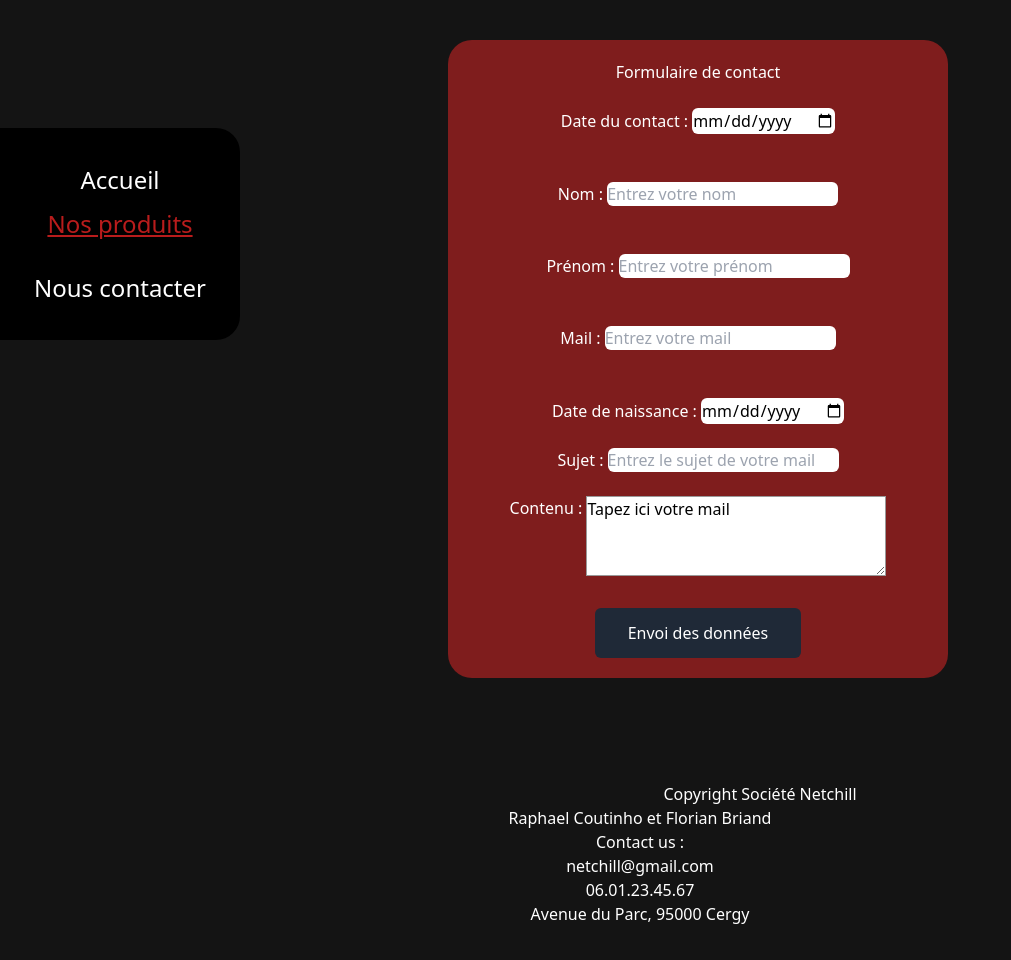
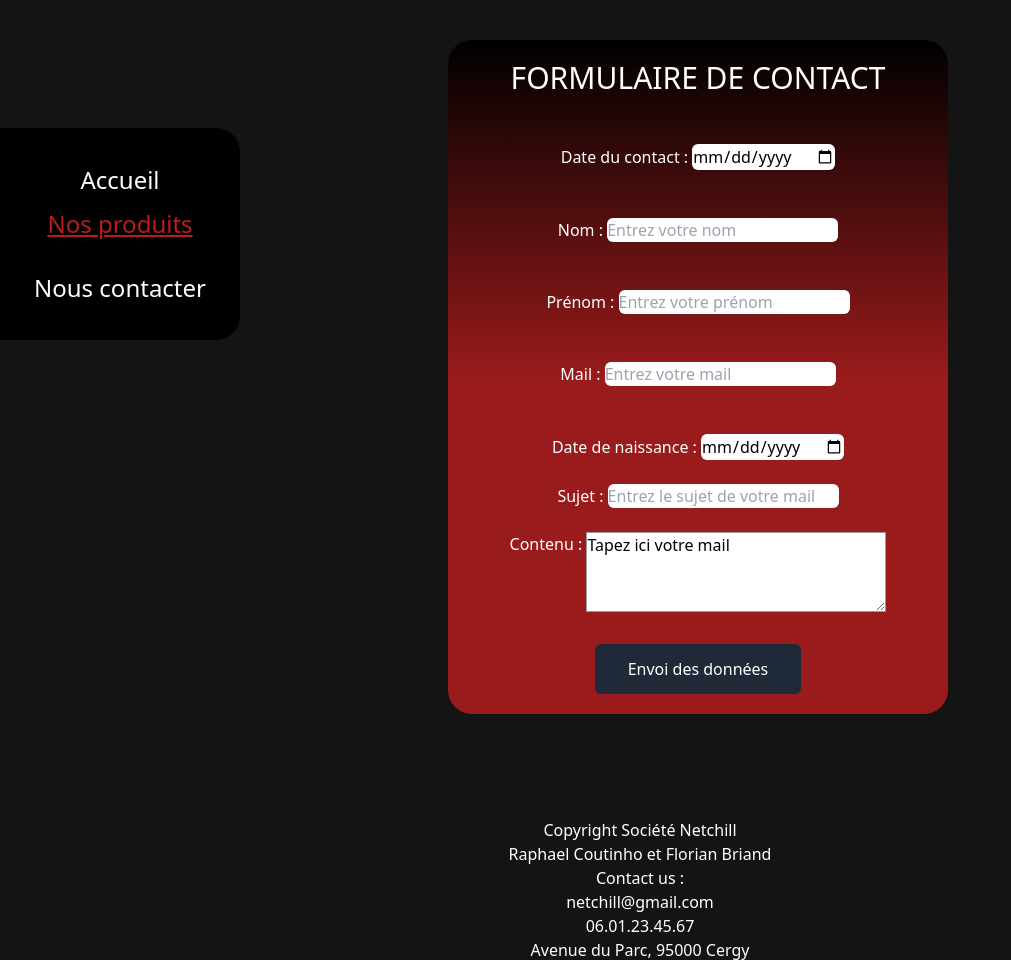
Before and after one commit to FlorianBriand/Site_e-commerce_films_series, a PHP site: page /contact.php in a window 1280 px wide. Shown: the part 76-1036 px from the top of the page, without its empty margins (0-1011 px from the left). Before the commit the page ends 1000 px from the top, so only its background shows below. Run offline with PHP 8.4, Linux system fonts and the light colour scheme; data that the repository does not hold is empty.

Commit message:
modif css

```diff
--- a/contact.php
+++ b/contact.php
@@ -55,9 +55,11 @@ if (isset($valider)) {
    include "menu.php";
    ?>
    <section>
-      <article class="mt-10 bg-red-900 p-5 rounded-3xl" style="margin-left:35%;text-align:center;height:auto;">
+      <article class="mt-10 bg-gradient-to-t from-red-800 via-red-800 to-black p-5 rounded-3xl" style="margin-left:35%;text-align:center;height:auto;">
          <form class="text-white " action="" method="POST">
-            <lengend class="">Formulaire de contact</legend>
+            <lengend class="">
+               <div class="text-3xl uppercase ">Formulaire de contact</div>
+               </legend>
                <br><br>
                <label for="Datecontact">Date du contact :</label>
                <input class="text-black rounded-md" type="date" id="date1" name="date1" placeholder="Entrez la date du contact" /><br>
--- a/deconnexion.php
+++ b/deconnexion.php
@@ -9,8 +9,8 @@ include "head.php";
     include "header.php";
     include "menu.php";
     ?>
+
     <span class="text-green-500 text-2xl">Déconnexion réussie</span>
-
 
 </body>
 
--- a/index.php
+++ b/index.php
@@ -11,10 +11,6 @@ include "head.php";
 
    <br>
    <div class="w-full h-screen pt-48 px-44 ">
-      <!--div class="float-left font-bold text-4xl flex justify-center content-center p-5 m-5 ml-72 bg-white border-4 border-red-600 rounded-3xl">
-         Netchill un jour,
-         Netchill toujours
-      </div>-->
    </div>
    <div class="  bg-black ">
       <?php
```
Also changed, not shown: connexion.php (+4 -4 lines).
